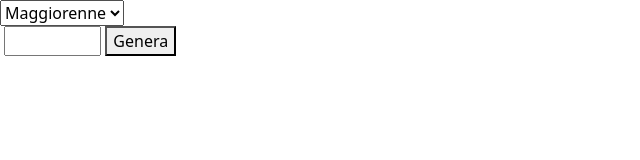
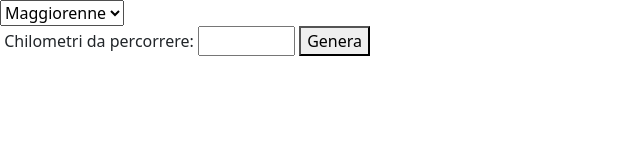
Before and after one commit to andreadldev/js-biglietto-treno-form, a plain HTML site: page index.html in a window 1280 px wide. Shown: the whole page, without its empty margins (0-640 px from the left). Drawn offline with nearby package versions, Linux system fonts and the light colour scheme.

Commit message:
Aggiungi span bottone

```diff
--- a/index.html
+++ b/index.html
@@ -17,6 +17,7 @@
     </select>
     <form>
         <label for="km"></label>
+        <span>Chilometri da percorrere:</span>
         <input type="number" min="1" max="500" id="km">
         <button type="button" id="btnTicket">Genera</button>
     </form>
```
